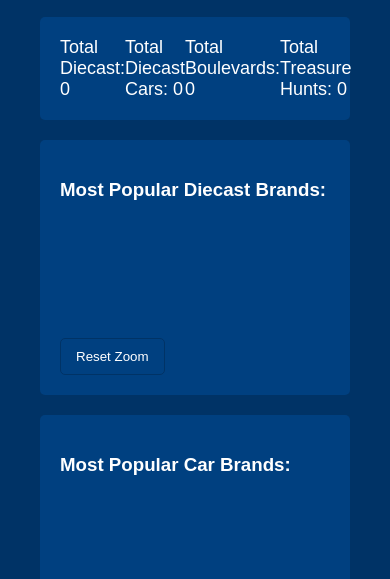
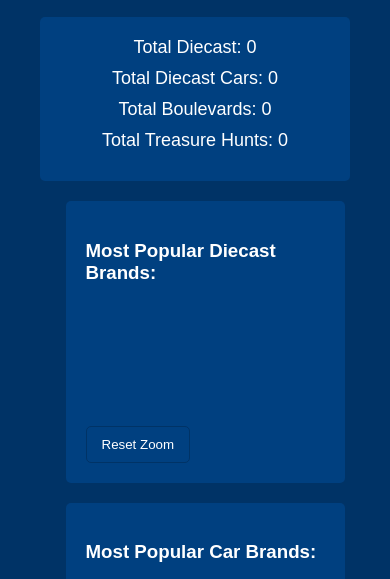
Before and after one commit to z-taylo10/diecast, a website: page frontend/stats.html in a window 390 px wide. Shown: the part 205-784 px from the top of the page. Drawn offline with nearby package versions, Linux system fonts and the light colour scheme; some packages are replaced by stand-ins of ours; no server answers; a script that the page names is missing.

Commit message:
stats mobile css changes

```diff
--- a/frontend/css/stats.css
+++ b/frontend/css/stats.css
@@ -113,11 +113,30 @@ nav ul li a:hover {
     font-size: 18px;
 }
 
+@media (max-width: 600px) {
+    #metrics {
+        flex-direction: column;
+        align-items: center;
+    }
+
+    #metrics p {
+        margin-bottom: 10px;
+        text-align: center;
+    }
+}
+
 #stats {
     display: flex;
     flex-direction: column;
     gap: 20px;
     align-items: center; /* Center the stat items */
+}
+
+@media (max-width: 600px) {
+    #stats {
+        width: 100%;
+        padding: 0 10px;
+    }
 }
 
 .stat-item {
@@ -129,10 +148,22 @@ nav ul li a:hover {
     box-sizing: border-box; /* Include padding and border in the element's total width and height */
 }
 
+@media (max-width: 600px) {
+    .stat-item {
+        width: 90%; /* Reduce width for better fit on mobile */
+    }
+}
+
 canvas {
     width: 85% !important; /* Set the canvas to take full width of the parent */
     height: auto !important;
     margin: 0 auto; /* Center the canvas elements */
+}
+
+@media (max-width: 600px) {
+    canvas {
+        width: 100% !important; /* Ensure canvas takes full width on mobile */
+    }
 }
 
 .centered {
```
